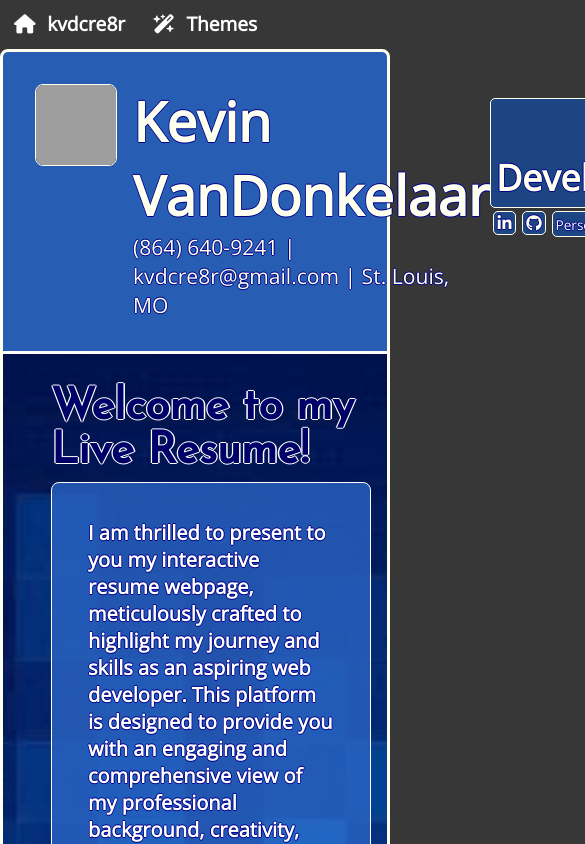
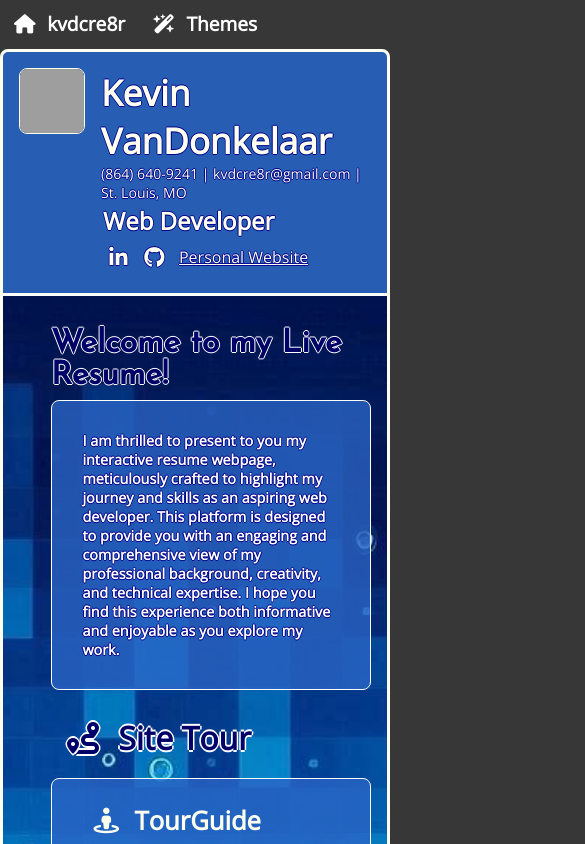
Before and after one commit to kvdcre8r/my_react_resume, a React (Vite) app: page / in a window 390 px wide. Shown: the top 844 px of the page, 585 px wide, since content can reach past the window. Built offline with nearby package versions, Linux system fonts and the light colour scheme; grey boxes are pictures that could not be loaded; the HTML template or start-up script is replaced by a standard one; a web font is replaced by a local one.

Commit message:
mostly completed responsive behavior for home page. watch out for bugs.

```diff
--- a/src/Modules/Home/home.css
+++ b/src/Modules/Home/home.css
@@ -31,43 +31,50 @@
     .text-content {
       padding-left: 1em;
       display: flex;
-      align-items: baseline;
 
       .brand {
+        flex-grow: 1;
+
         .name {
           font-size: 1.7em;
+        }
+
+        .contact-info {
+          font-size: 1.15em;
         }
       }
 
       .career {
+        background-color: #1d4483;
+        border: 1px solid ivory;
+        border-radius: .5em;
+
         .job-title {
           font-size: 1.5em;
-          background-color: #1d4483;
-          text-align: right;
-          border: 1px solid ivory;
-          border-radius: 5px;
-          padding: .2em;
+          text-align: center;
+          padding: 2px;
         }
       }
 
       .my-links {
+        display: flex;
+
         a {
-          background-color: #1d4483;
+          font-size: 1.7em;
           color: inherit;
           text-decoration: none;
           margin: .2em;
           padding: 0.2em;
-          border: 1px solid ivory;
-          border-radius: 5px;
         }
 
         a:nth-child(3) {
-          font-size: .85em;
+          font-size: 1.3em;
+          text-decoration: underline;
         }
 
         a:hover {
           color: gold;
-          border: .1em solid gold;
+          border: 1px solid gold;
         }
       }
     }
@@ -158,6 +165,75 @@
   src: url(../../assets/JosefinSans.ttf);
 }
 
+@media screen and (max-width: 1024px) {
+  .home {
+    header {
+      padding: 1rem;
+
+      #profile-pic {
+        width: 5em;
+        height: 5em;
+      }
+
+      .text-content {
+        .brand {
+          .name {
+            font-size: 1.3em;
+          }
+
+          .contact-info {
+            font-size: .9em;
+          }
+        }
+
+        .career {
+          .job-title {
+            font-size: 1.25em;
+          }
+        }
+
+        .my-links {
+          a {
+            font-size: 1.5em;
+          }
+
+          a:nth-child(3) {
+            font-size: 1.1em;
+          }
+        }
+      }
+    }
+
+    .home-content {
+      .home-left {
+        .site-intro {
+          #greeting {
+            font-size: 2.25em;
+          }
+
+          #desc {
+            font-size: 1em;
+          }
+        }
+      }
+
+      .home-right {
+        h2 {
+          font-size: 1.5em;
+        }
+      }
+
+      section {
+        article {
+          li {
+            font-size: 1em;
+          }
+        }
+      }
+    }
+  }
+}
+
 @media screen and (max-width: 850px) {
   .home {
     Header {
@@ -167,8 +243,17 @@
       }
 
       .text-content {
-        h2 {
-          font-size: 1.5em;
+        display: block;
+
+        .career {
+          background-color: #275db3;
+          border: none;
+          display: block;
+
+          .job-title {
+            text-align: left;
+            font-size: 1.25em;
+          }
         }
       }
     }
@@ -182,5 +267,84 @@
       }
     }
   }
+}
 
+@media screen and (max-width: 600px) {
+  .home {
+    header {
+      #profile-pic {
+        width: 4em;
+        height: 4em;
+      }
+
+      .text-content {
+        .brand {
+          .name {
+            font-size: 1.1em;
+          }
+
+          .contact-info {
+            font-size: .8em;
+          }
+        }
+
+        .career {
+          .job-title {
+            font-size: 1em;
+          }
+        }
+
+        .my-links {
+          a {
+            font-size: 1.3em;
+          }
+
+          a:nth-child(3) {
+            font-size: 1em;
+          }
+        }
+      }
+    }
+
+    .home-content {
+      .home-left {
+        .site-intro {
+          #greeting {
+            font-size: 2em;
+          }
+
+          #desc {
+            font-size: .9em;
+          }
+        }
+
+        .site-tour {
+          .site-tour-content {
+            article {
+              display: inline-block;
+
+              i {
+                font-size: 4em;
+              }
+
+              h2 {
+                font-size: 1.2em;
+              }
+
+            }
+          }
+        }
+      }
+
+      .home-right {
+        h2 {
+          font-size: 1.8em;
+        }
+
+        li {
+          font-size: 1.1em;
+        }
+      }
+    }
+  }
 }
```
